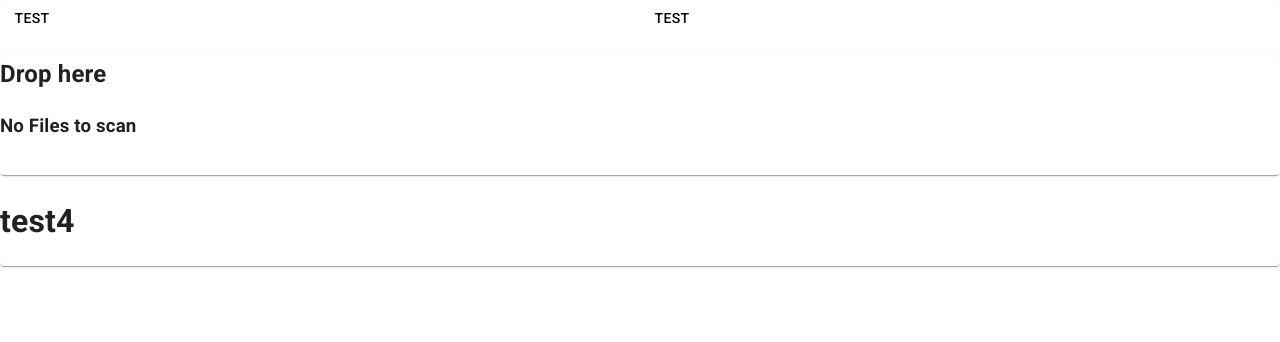
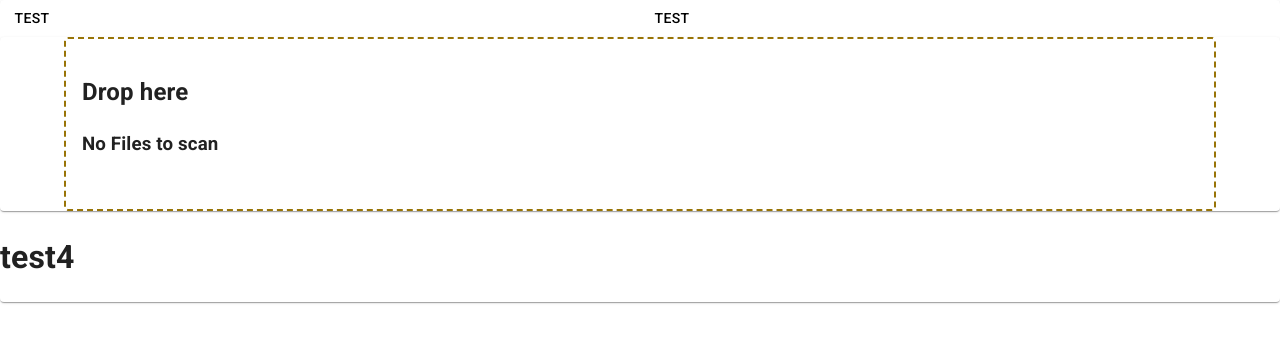
Before and after one commit to MichOchieng/cfurCalendar, a React (Create React App) app in the folder radiologik-calendar/: page / in a window 1280 px wide. Shown: the top 342 px of the page. Built offline with nearby package versions, Linux system fonts and the light colour scheme.

Commit message:
Added styling to the upload area

```diff
--- a/radiologik-calendar/src/components/upload-area/upload-area.tsx
+++ b/radiologik-calendar/src/components/upload-area/upload-area.tsx
@@ -8,6 +8,7 @@ import {
         }
     from "react";
 import { IUploadArea } from "./interfaces/IUploadArea";
+import { Paper } from "@mui/material";
 
 const UploadArea = memo(
     (props: PropsWithChildren<IUploadArea>) => {
@@ -138,11 +139,19 @@ const UploadArea = memo(
 
         // Rendered HTML
         return (
-            <div
+            <Paper
                 ref={UploadAreaRef}
+                sx={{
+                    width:"90%",
+                    height:"80%",
+                    border: "2px dashed #987407",
+                    padding:"1em",
+                    margin:"0 auto",
+                    boxShadow:"none",
+                }}
             >
                 {props.children}
-            </div>
+            </Paper>
         )
     }
 )
```
